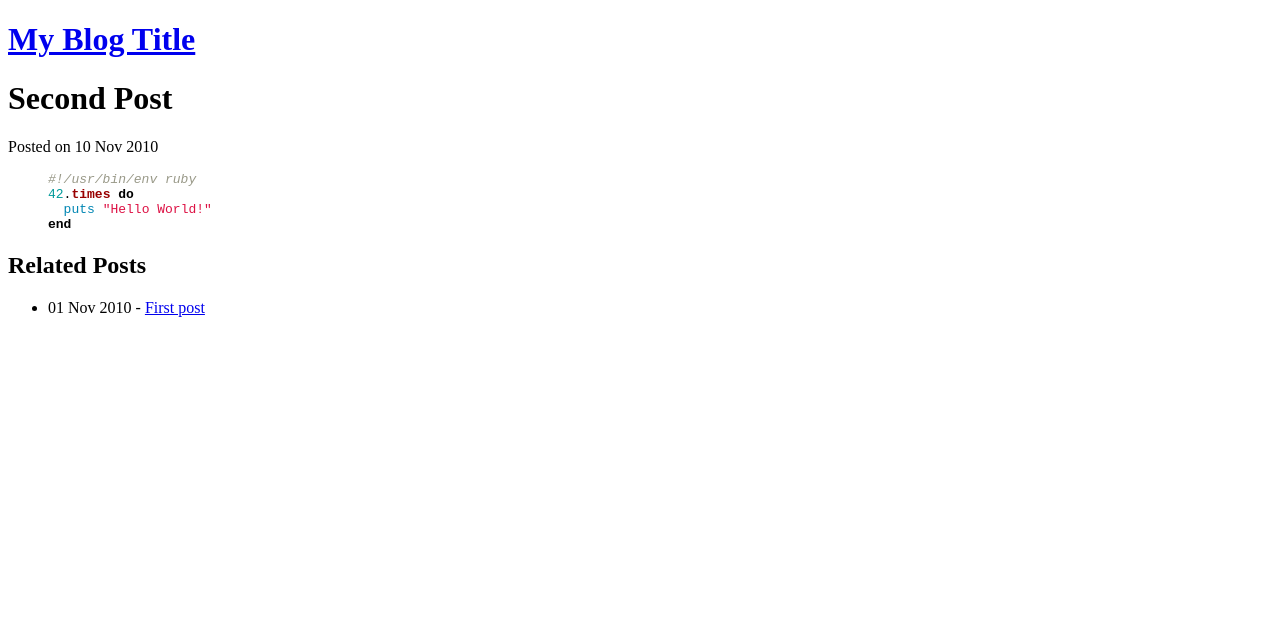
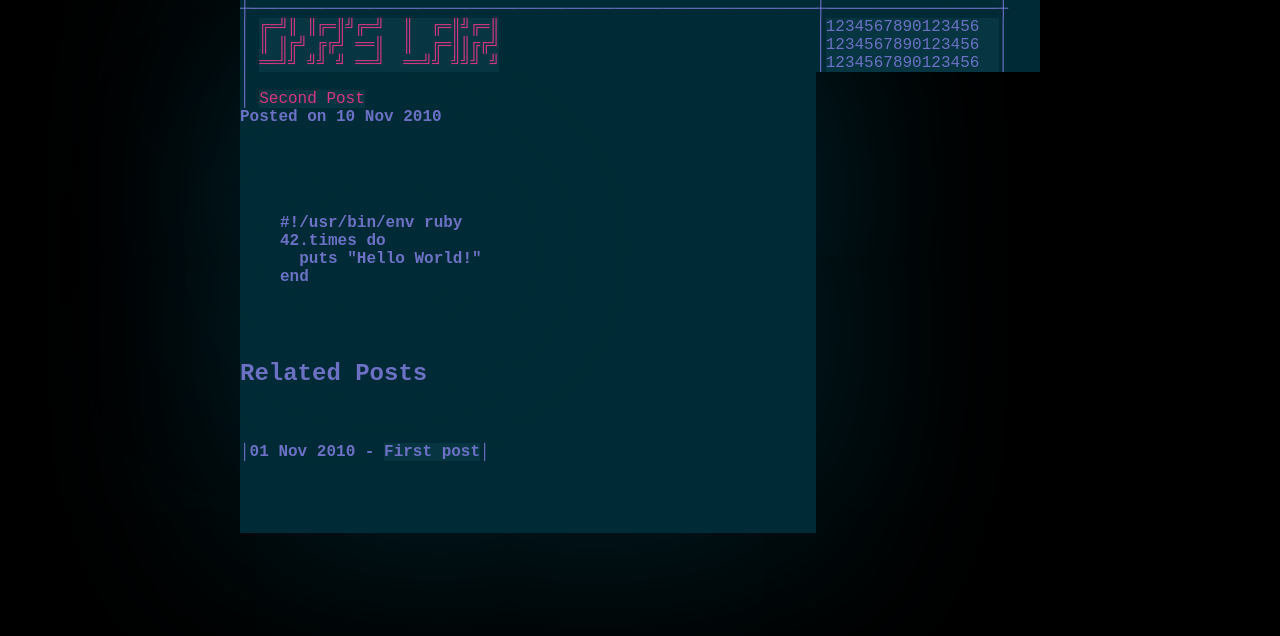
Before and after one commit to gkrnours/gkrnours.github.com, a Jekyll site: the page built from _posts/2010-11-10-second-post.md, in a window 1280 px wide. Shown: the top 636 px of the page. Built offline with Jekyll 4.4.1, drawn with Linux system fonts in a browser that asks for light colours; Markdown is read by kramdown in place of the engine named in the settings.

Commit message:
trying to build a layout

```diff
--- a/_config.yml
+++ b/_config.yml
@@ -1,27 +1,17 @@
 # standard jekyll configuration
 
 permalink: date
+exclude:  ['Rakefile', 'README.md', 'config.rb']
+
+lsi:      false
+auto:     false
+safe:     true
 pygments: true
-exclude: ['Rakefile', 'README.md', 'config.rb']
-markdown: rdiscount
+markdown: maruku
 
 # configuration required for some pages
 
 domain: blog.example.com
-title: My Blog Title
-author: Me
-email: me@example.com
-
-# configuration for ehancements, uncomment to enable
-
-# feedburner:
-#   id: feedburnerid
-
-# google_analytics:
-#   account: UA-XXXXX-X
-
-# github:
-#   username: ghusername
-
-# disqus:
-#   id: disqusid
+title: GkR's Lair
+author: "Ludovic 'GkR' Coues"
+email: couesl@gmail.com
--- a/_layouts/default.html
+++ b/_layouts/default.html
@@ -3,20 +3,31 @@
   <head>
 		<title>{{site.title}}{%if page.title%} - {{page.title}}{%endif%}</title>
     {% if page.description %}
-    <meta name="description" content="{{ page.description }}" />
+    <meta name="description" content="{{page.description}}">
     {% endif %}
-    <meta http-equiv="Content-Type" content="text/html; charset=UTF-8"/>
-    <link rel="stylesheet" href="/css/screen.css" type="text/css" />
+    <meta http-equiv="Content-Type" content="text/html; charset=UTF-8">
+    <link rel="stylesheet" href="/css/screen.css" type="text/css">
+		<link rel="icon" type="img/gif" href="/favicon.ico">
+		<script type="text/javascript" src="/js/data.js"></script>
+		<script type="text/javascript" src="/js/prototype.js"></script>
+		<script type="text/javascript">
+		</script>
   </head>
-  <body>
-    <div id="page">
-      <div id="header">
-        <a href="/"><h1>{{ site.title }}</h1></a>
-      </div>
-      <div id="body">
-        {% if page.title %}<h1>{{ page.title }}</h1>{% endif %}
-        {{ content }}
-      </div>
-    </div>
+	<body>
+<pre>┼───────────────────────────────────────────────────────────
+│ <a href="/" class="title">╔═╝║ ║╔═║╝╔═╝  ║  ╔═║╝╔═║</a>
+│ <a href="/" class="title">║ ║╔╝ ╔╔╝ ══║  ║  ╔═║║╔╔╝</a>
+│ <a href="/" class="title">══╝╝ ╝╝ ╝ ══╝  ══╝╝ ╝╝╝ ╝</a>
+│
+{%if page.title%}│ <a href="/" class="title">{{page.title}}</a>{%endif%}
+{{ content }}
+</pre>
+<ul>
+	<li class="sep">──────────────────</li>
+	<li><a href="/">1234567890123456  </a></li>
+	<li><a href="/">1234567890123456  </a></li>
+	<li><a href="/">1234567890123456  </a></li>
+</ul>
   </body>
 </html>
+<!-- vi: set nowrap: -->
--- a/css/screen.css
+++ b/css/screen.css
@@ -1,143 +1,68 @@
-.highlight {
-  background: #ffffff;
+@charset "UTF-8";
+html {
+  background: black;
 }
-.highlight .c {
-  color: #999988;
-  font-style: italic;
+
+body {
+  width: 800px;
+  height: 100%;
+  margin: 0 auto;
+  background: #002b36;
+  color: #6c71c4;
 }
-.highlight .err {
-  color: #a61717;
-  background-color: #e3d2d2;
+
+pre {
+  float: left;
+  margin: 0;
+  height: 100%;
+  white-space: pre;
+  font-family: "android sans mono", monospace;
+  font-weight: bold;
+  font-size: 16px;
+  background: #002b36;
+  color: #6c71c4;
+  box-shadow: #002b36 0px 0px 200px;
 }
-.highlight .k, .highlight .o {
+
+b {
+  color: #6c71c4;
+  white-space: pre;
+}
+
+a {
+  text-decoration: none;
+  color: #6c71c4;
+  background: #073642;
+}
+
+.title {
+  color: #d33682;
+  font-weight: normal;
+}
+
+ul {
+  margin: 0;
+  padding: 0;
+  background: #002b36;
+  display: table;
+  font-size: 16px;
+}
+ul li {
+  margin: 0;
+  font-family: monospace;
+  white-space: pre;
+  list-style: none;
+  font-size: 16px;
+}
+ul li::before, ul li::after {
+  content: "│";
   font-weight: bold;
+  color: #6c71c4;
 }
-.highlight .cm {
-  color: #999988;
-  font-style: italic;
+ul li.sep {
+  font-weight: bold;
+  color: #6c71c4;
 }
-.highlight .cp {
-  color: #999999;
-  font-weight: bold;
+ul li.sep::before, ul li.sep::after {
+  content: "┼";
 }
-.highlight .c1 {
-  color: #999988;
-  font-style: italic;
-}
-.highlight .cs {
-  color: #999999;
-  font-weight: bold;
-  font-style: italic;
-}
-.highlight .gd {
-  color: #000000;
-  background-color: #ffdddd;
-}
-.highlight .gd .x {
-  color: #000000;
-  background-color: #ffaaaa;
-}
-.highlight .ge {
-  font-style: italic;
-}
-.highlight .gr {
-  color: #aa0000;
-}
-.highlight .gh {
-  color: #999999;
-}
-.highlight .gi {
-  color: #000000;
-  background-color: #ddffdd;
-}
-.highlight .gi .x {
-  color: #000000;
-  background-color: #aaffaa;
-}
-.highlight .go {
-  color: #888888;
-}
-.highlight .gp {
-  color: #555555;
-}
-.highlight .gs {
-  font-weight: bold;
-}
-.highlight .gu {
-  color: #aaaaaa;
-}
-.highlight .gt {
-  color: #aa0000;
-}
-.highlight .kc, .highlight .kd, .highlight .kp, .highlight .kr {
-  font-weight: bold;
-}
-.highlight .kt {
-  color: #445588;
-  font-weight: bold;
-}
-.highlight .m {
-  color: #009999;
-}
-.highlight .s {
-  color: #d14;
-}
-.highlight .na {
-  color: #008080;
-}
-.highlight .nb {
-  color: #0086B3;
-}
-.highlight .nc {
-  color: #445588;
-  font-weight: bold;
-}
-.highlight .no {
-  color: #008080;
-}
-.highlight .ni {
-  color: #800080;
-}
-.highlight .ne, .highlight .nf {
-  color: #990000;
-  font-weight: bold;
-}
-.highlight .nn {
-  color: #555555;
-}
-.highlight .nt {
-  color: #000080;
-}
-.highlight .nv {
-  color: #008080;
-}
-.highlight .ow {
-  font-weight: bold;
-}
-.highlight .w {
-  color: #bbbbbb;
-}
-.highlight .mf, .highlight .mh, .highlight .mi, .highlight .mo {
-  color: #009999;
-}
-.highlight .sb, .highlight .sc, .highlight .sd, .highlight .s2, .highlight .se, .highlight .sh, .highlight .si, .highlight .sx {
-  color: #d14;
-}
-.highlight .sr {
-  color: #009926;
-}
-.highlight .s1 {
-  color: #d14;
-}
-.highlight .ss {
-  color: #990073;
-}
-.highlight .bp {
-  color: #999999;
-}
-.highlight .vc, .highlight .vg, .highlight .vi {
-  color: #008080;
-}
-.highlight .il {
-  color: #009999;
-}
```
Also changed, not shown: _sass/screen.scss (+33 -2 lines), index.html (+1 -20 lines).
